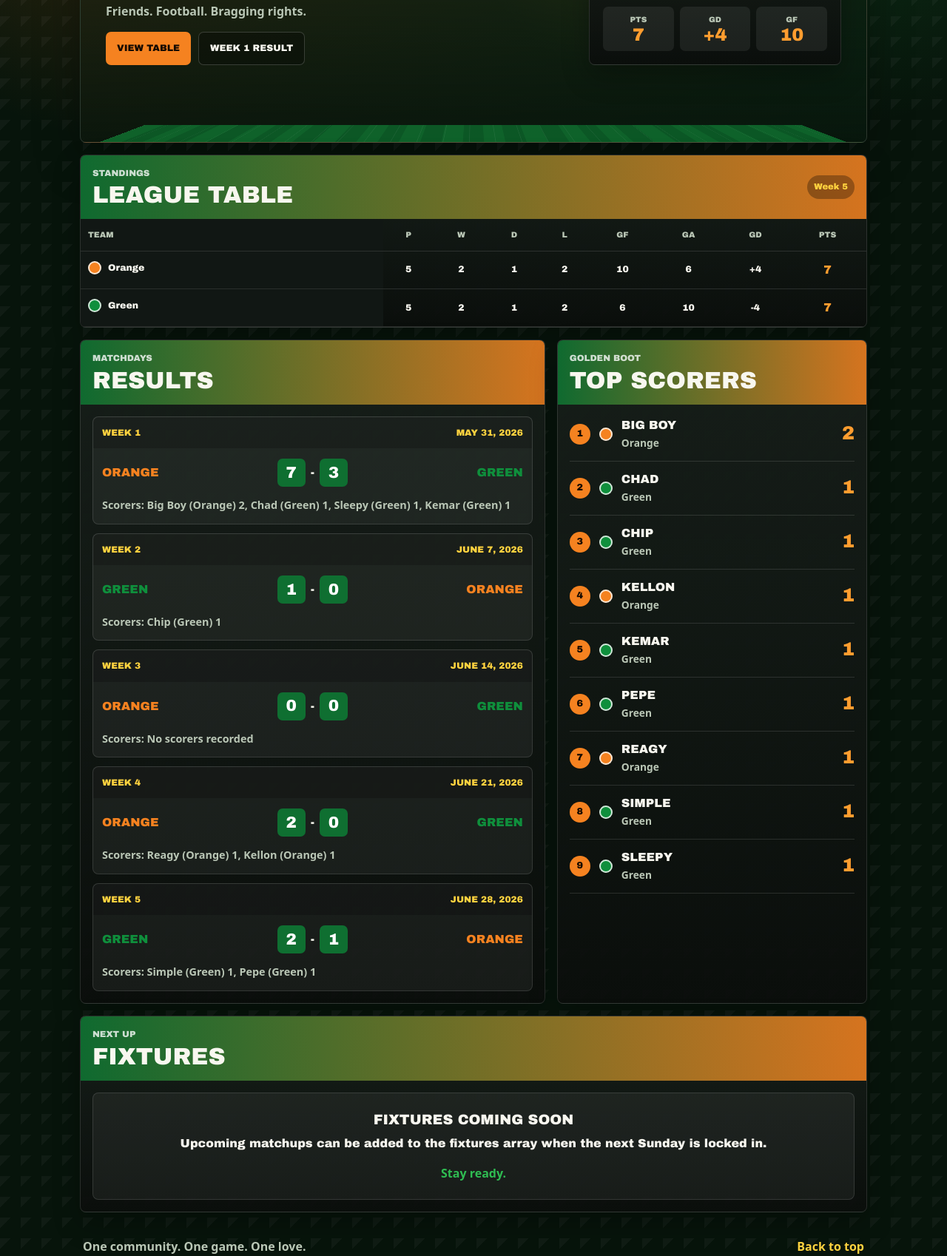
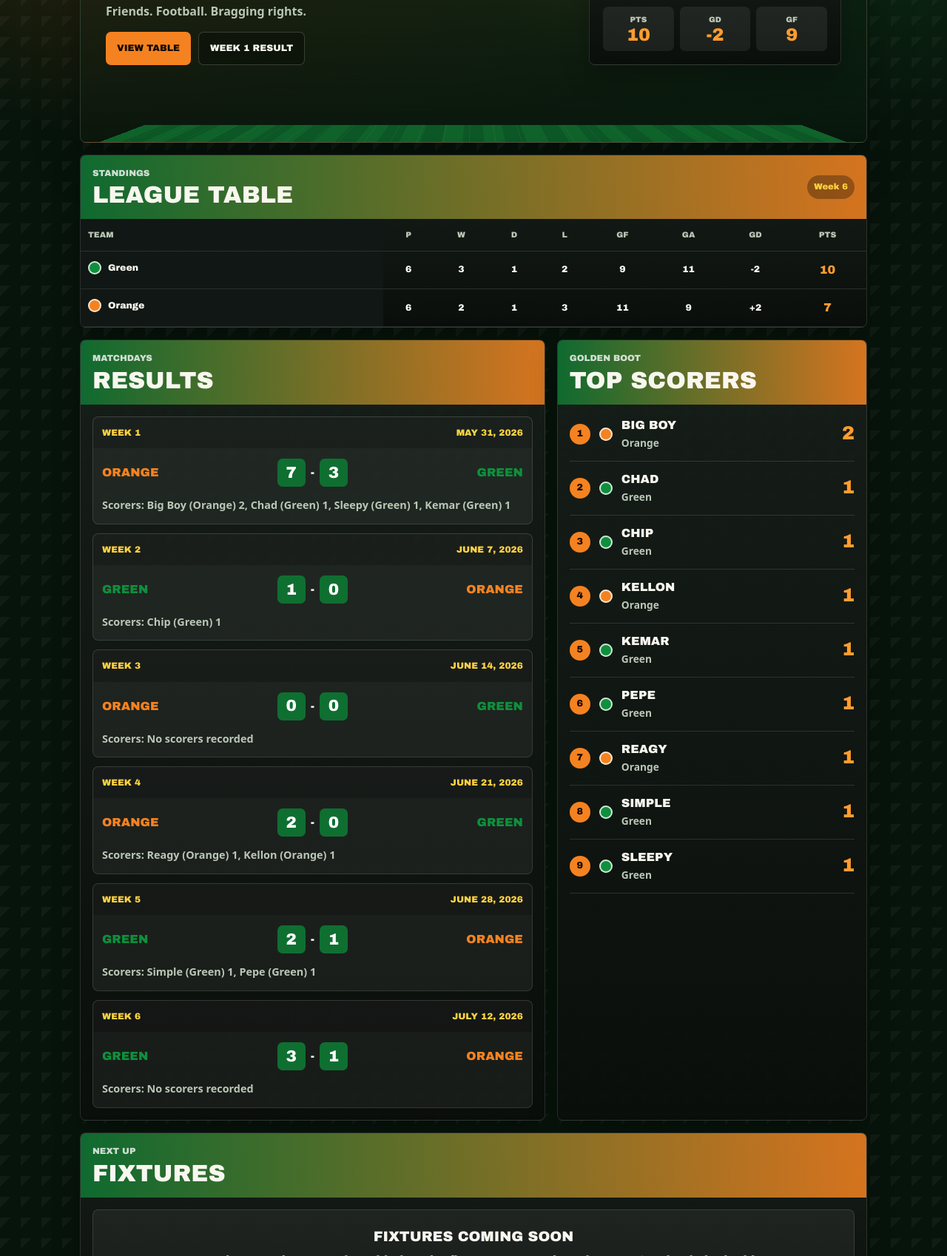
Before and after one commit to Skevilous/jamaica-sunday-league, a plain HTML site: page index.html in a window 1280 px wide. Shown: the part 454-2152 px from the top of the page at 74% size. Drawn offline with Linux system fonts and the light colour scheme.

Commit message:
data: add july 12 green win

```diff
--- a/index.html
+++ b/index.html
@@ -146,6 +146,6 @@
         <a href="#top">Back to top</a>
       </footer>
     </div>
-    <script src="script.js?v=20260703-week5"></script>
+    <script src="script.js?v=20260715-week6"></script>
   </body>
 </html>
--- a/script.js
+++ b/script.js
@@ -62,6 +62,15 @@ const leagueData = {
         { player: "Simple", team: "Green", goals: 1 },
         { player: "Pepe", team: "Green", goals: 1 },
       ],
+    },
+    {
+      week: 6,
+      date: "July 12, 2026",
+      homeTeam: "Green",
+      awayTeam: "Orange",
+      homeScore: 3,
+      awayScore: 1,
+      scorers: [],
     },
   ],
   fixtures: [],
```
